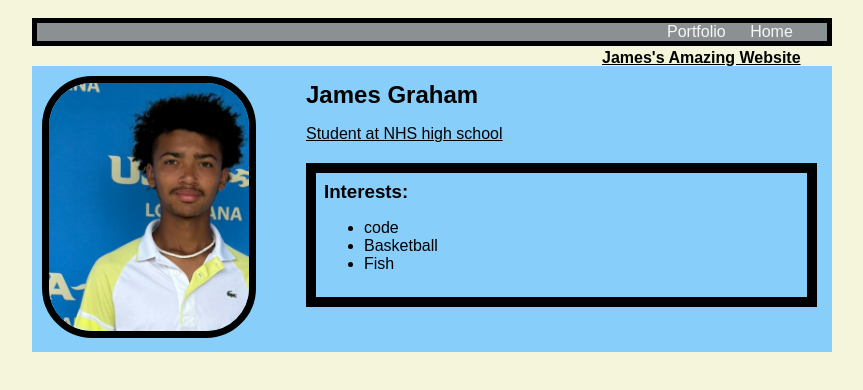
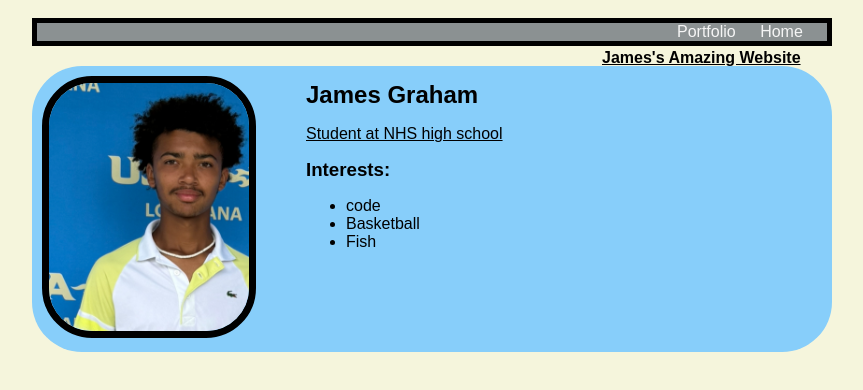
Before and after one commit to jamesProg100/jamesProg100.github.io, a plain HTML site: page index.html in a window 1280 px wide. Shown: the whole page, without its empty margins (208-1071 px from the left). Drawn offline with Linux system fonts and the light colour scheme.

Commit message:
fixed line 29 and 14

```diff
--- a/index.html
+++ b/index.html
@@ -11,7 +11,7 @@
         <p>James's Amazing Website</p>
 
         <ul id="nav-ul">
-          <li id="nav-li">
+          <li class="nav-li">
             <a href="portfolio.html">Portfolio</a>
              <a href="index.html">Home</a>
           </li>
@@ -26,7 +26,7 @@
           <h2>James Graham</h2>
           <p>Student at NHS high school</p>
 
-          <div id="interest">
+          <div id="Interests">
             <h3>Interests:</h3>
               <ul>
                 <li>code</li>
--- a/style.css
+++ b/style.css
@@ -66,6 +66,7 @@ main {
     background-color: lightskyblue;
     display: flex;
     margin-top: 20px;
+    border-radius: 50px;
 }
 
 .sidebar {
@@ -89,7 +90,7 @@ main {
 }
 
 /* interests section styles */
-#interest {
+#interests {
     border: 4px silver ridge;
     padding: 8px;
     margin-top: 20px;
```
Also changed, not shown: portfolio.html (+1 -0 lines).
